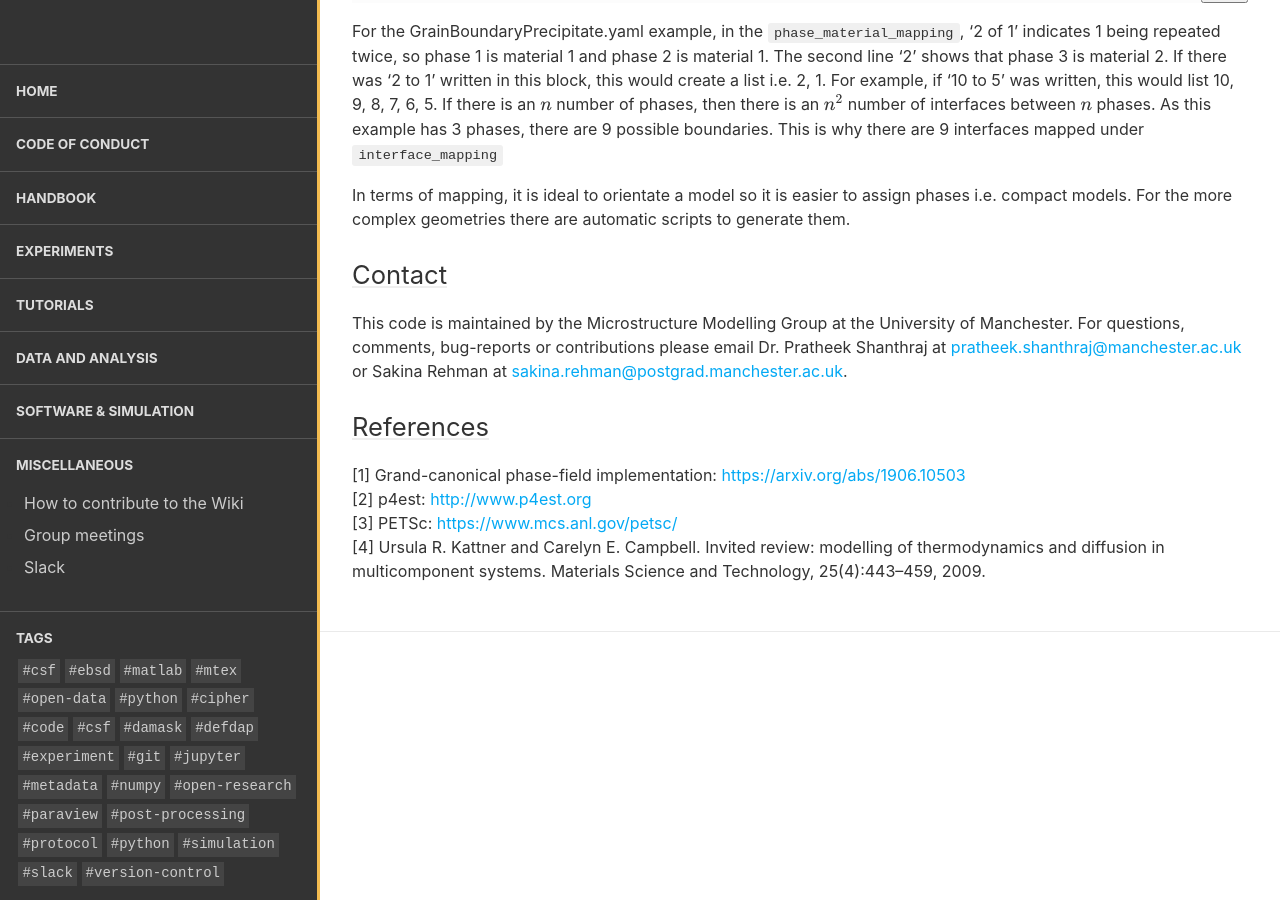
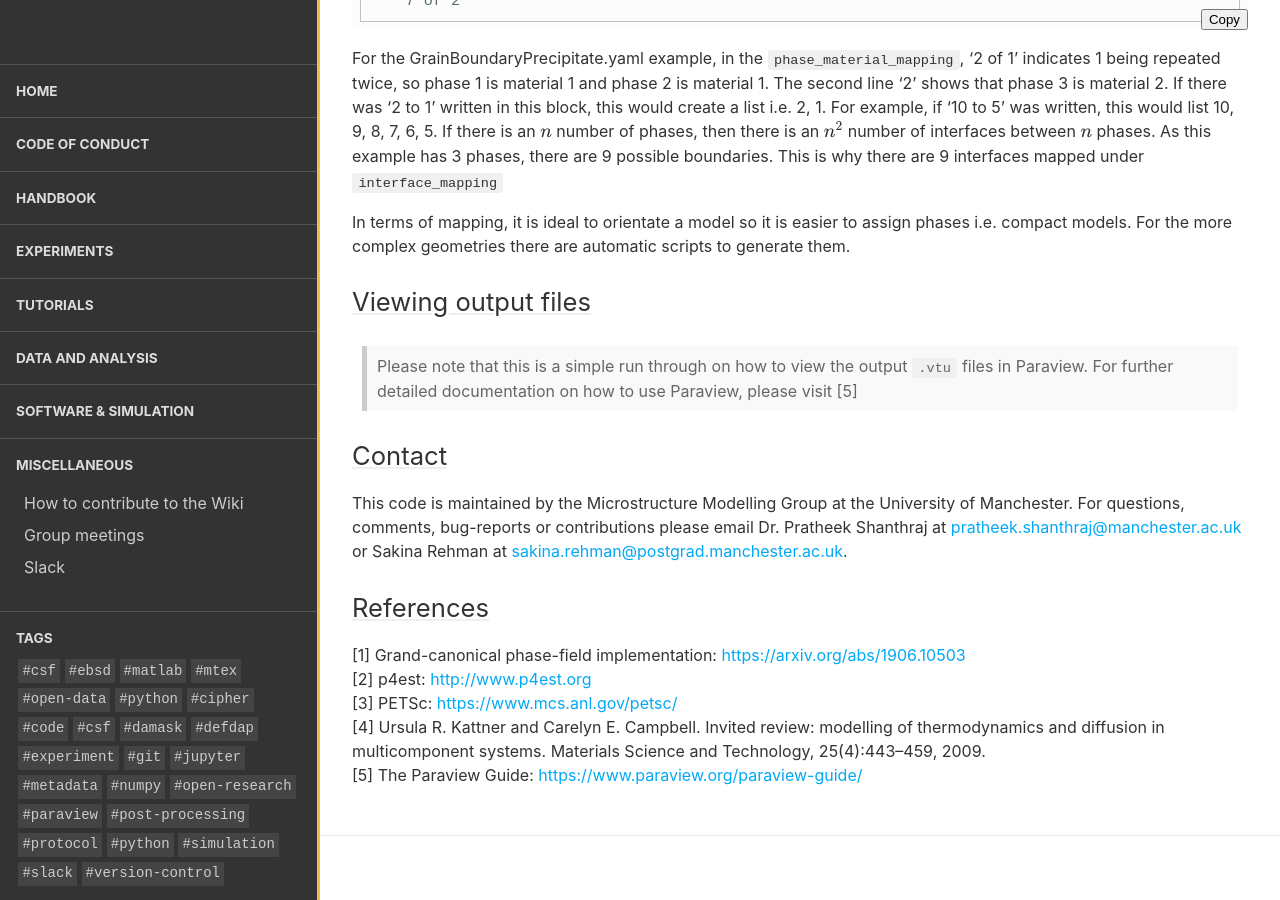
Before and after one commit to LightForm-group/wiki, a Jekyll site: the page built from collections/_software_and_simulation/CIPHER.md, in a window 1280 px wide and 900 px high, scrolled down 8326 px. Built offline with Jekyll 4.4.1, drawn with Linux system fonts in a browser that asks for light colours; nearby versions of some CDN libraries.

Commit message:
Added Paraview section
Just added the section introduction, will add to this later

````diff
--- a/collections/_software_and_simulation/CIPHER.md
+++ b/collections/_software_and_simulation/CIPHER.md
@@ -280,6 +280,10 @@
 
 In terms of mapping, it is ideal to orientate a model so it is easier to assign phases i.e. compact models. For the more complex geometries there are automatic scripts to generate them.
 
+## Viewing output files
+
+> Please note that this is a simple run through on how to view the output ```.vtu``` files in Paraview. For further detailed documentation on how to use Paraview, please visit [5]
+
 ## Contact
 
 This code is maintained by the Microstructure Modelling Group at the University of Manchester. For questions, comments, bug-reports or contributions please email Dr. Pratheek Shanthraj at [pratheek.shanthraj@manchester.ac.uk](mailto:pratheek.shanthraj@manchester.ac.uk) or Sakina Rehman at [sakina.rehman@postgrad.manchester.ac.uk](mailto:sakina.rehman@postgrad.manchester.ac.uk).
@@ -289,4 +293,5 @@ This code is maintained by the Microstructure Modelling Group at the University
 [1] Grand-canonical phase-field implementation: [https://arxiv.org/abs/1906.10503](https://arxiv.org/abs/1906.10503)
 [2] p4est: [http://www.p4est.org](http://www.p4est.org/)
 [3] PETSc: [https://www.mcs.anl.gov/petsc/](https://www.mcs.anl.gov/petsc/)
-<br />[4] Ursula R. Kattner and Carelyn E. Campbell. Invited review: modelling of thermodynamics and diffusion in multicomponent systems. Materials Science and Technology, 25(4):443–459, 2009.
+<br />[4] Ursula R. Kattner and Carelyn E. Campbell. Invited review: modelling of thermodynamics and diffusion in multicomponent systems. Materials Science and Technology, 25(4):443–459, 2009. <br />
+[5] The Paraview Guide: [https://www.paraview.org/paraview-guide/](https://www.paraview.org/paraview-guide/)
````
